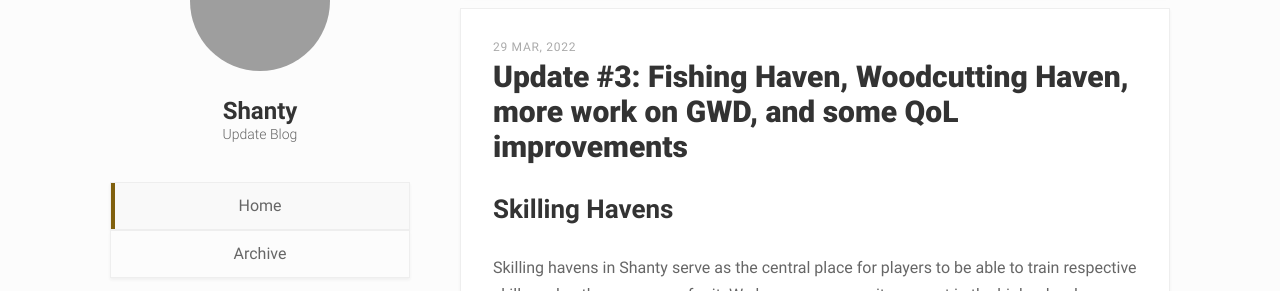
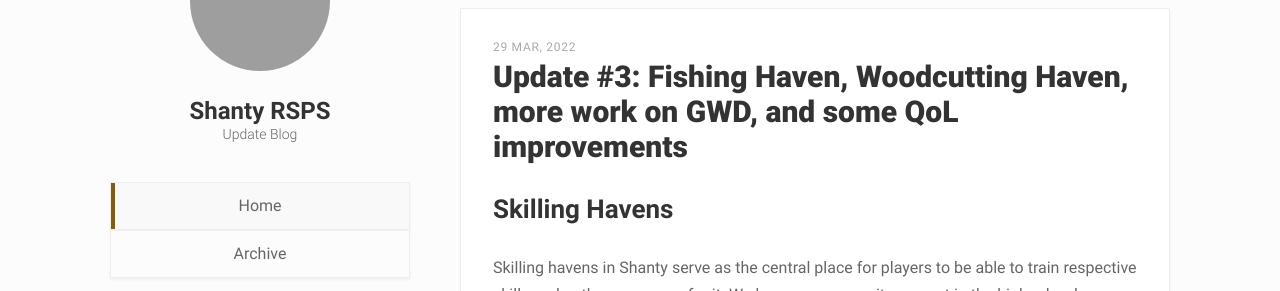
Before and after one commit to shantyps/updates, a Jekyll site: the page built from index.html, in a window 1280 px wide. Shown: the part 129-420 px from the top of the page. Built offline with Jekyll 4.4.1, drawn with Linux system fonts in a browser that asks for light colours; the list of posts is cut into pages by our own code; grey boxes are pictures that could not be loaded.

Commit message:
Add RSPS keyword

```diff
--- a/_config.yml
+++ b/_config.yml
@@ -1,6 +1,6 @@
 # General Settings
-name: Shanty
-title: Shanty
+name: Shanty RSPS
+title: Shanty RSPS
 job_title: Update Blog
 email: ''
 description: 'The RSPS with Sea Shanty 2 vibes - we have a reimagined RuneScape world map, the Warding skill, and overall are the most thought-out RuneScape Private Server to exist.'
```
